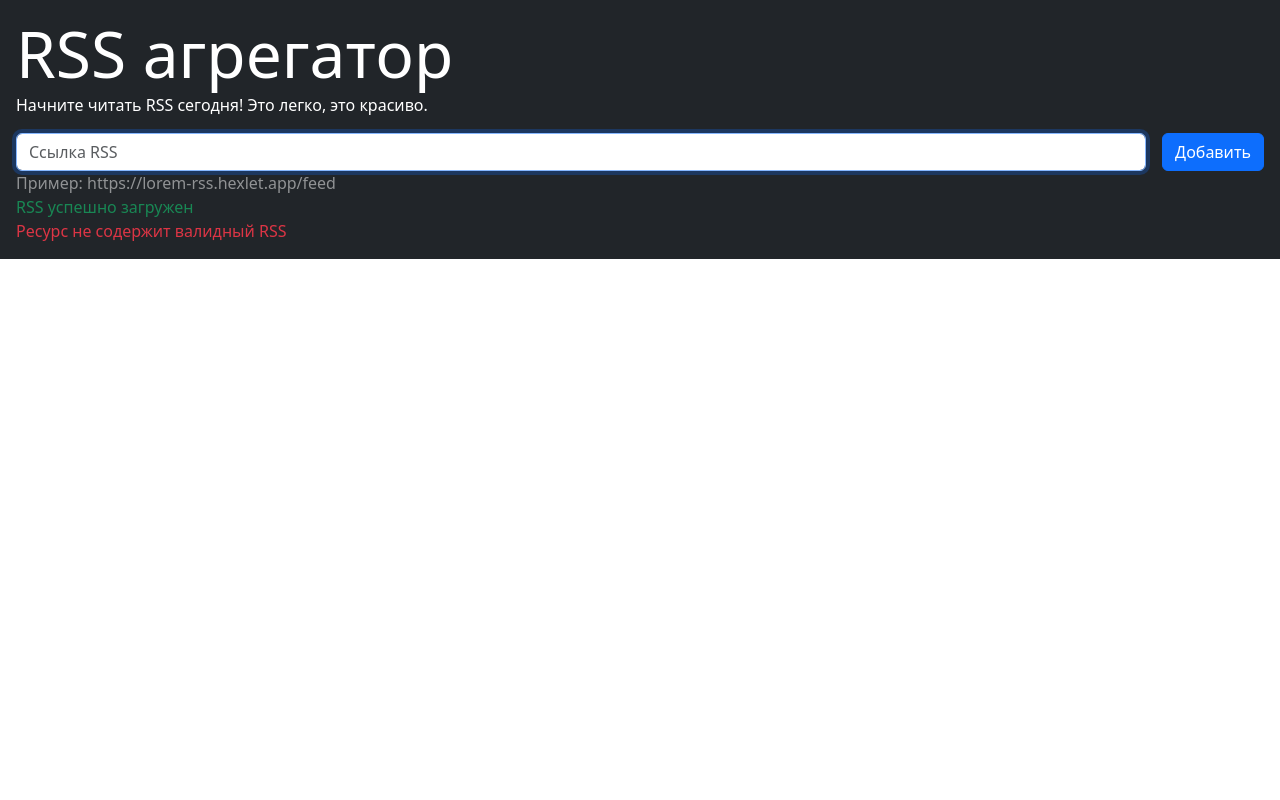
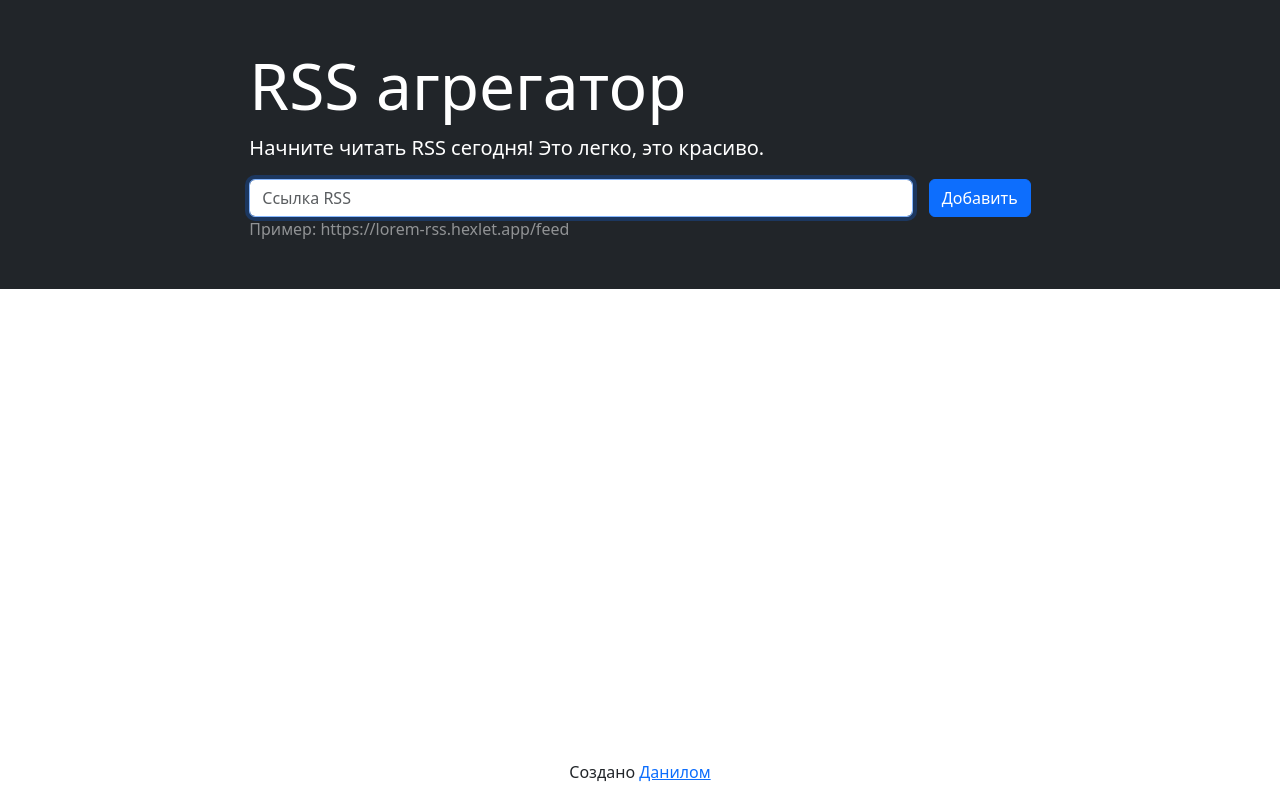
Before and after one commit to DanilCrazy99/fullstack-javascript-project-11, a website built with webpack: page src/index.html in a window 1280 px wide. Built offline with nearby package versions, Linux system fonts and the light colour scheme.

Commit message:
patch: футер по центру, скрыты сообщения валидатора формы

```diff
--- a/src/index.html
+++ b/src/index.html
@@ -22,14 +22,15 @@
     <meta property="og:image" content="/src/assets/pict/rsspicture.jpg" />
     <title>RSS Агрегатор - Читать RSS ленты легко и просто</title>
   </head>
-  <body class="d-flex flex-column">
+  <body class="d-flex flex-column h-100">
     <main>
-      <div class="container-fluid bg-dark text-white p-3">
-        <div class="row display-3">
-          <div class="col">RSS агрегатор</div>
-        </div>
-        <p>Начните читать RSS сегодня! Это легко, это красиво.</p>
+      <section class="container-fluid bg-dark text-white p-5">
         <div class="row">
+          <div class="col-md-10 col-lg-8 mx-auto">
+            <h1 class="display-3">RSS агрегатор</h1>
+            <p class="lead">
+              Начните читать RSS сегодня! Это легко, это красиво.
+            </p>
             <div class="col d-flex">
               <input
                 type="text"
@@ -38,18 +39,32 @@
                 aria-label="Ссылка RSS"
                 autofocus
               />
-            <button type="button" class="btn btn-primary ms-3">Добавить</button>
+              <button type="button" class="btn btn-primary ms-3">
+                Добавить
+              </button>
             </div>
-        </div>
-        <div class="row">
             <p class="text-white-50 m-0">
               Пример: https://lorem-rss.hexlet.app/feed
             </p>
-          <p class="text-success m-0">RSS успешно загружен</p>
-          <p class="text-danger m-0">Ресурс не содержит валидный RSS</p>
+            <p class="text-success m-0 visually-hidden">RSS успешно загружен</p>
+            <p class="text-danger m-0 visually-hidden">
+              Ресурс не содержит валидный RSS
+            </p>
           </div>
         </div>
+      </section>
+      <section class="container-fluid"></section>
     </main>
+    <footer class="fixed-bottom py-3">
+      <div class="container">
+        <div class="row ">
+          <div class="col text-center ">
+            Создано
+            <a href="https://github.com/VolkovDani" target="_blank">Данилом</a>
+          </div>
+        </div>
+      </div>
+    </footer>
     <script src="src/index.js"></script>
   </body>
 </html>
```
Lines whose indentation alone changed are shown as unchanged.
